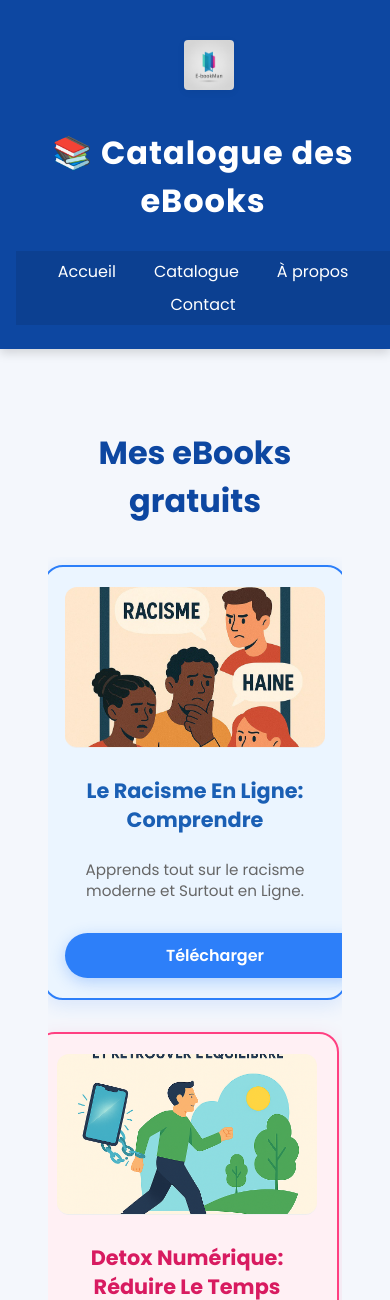
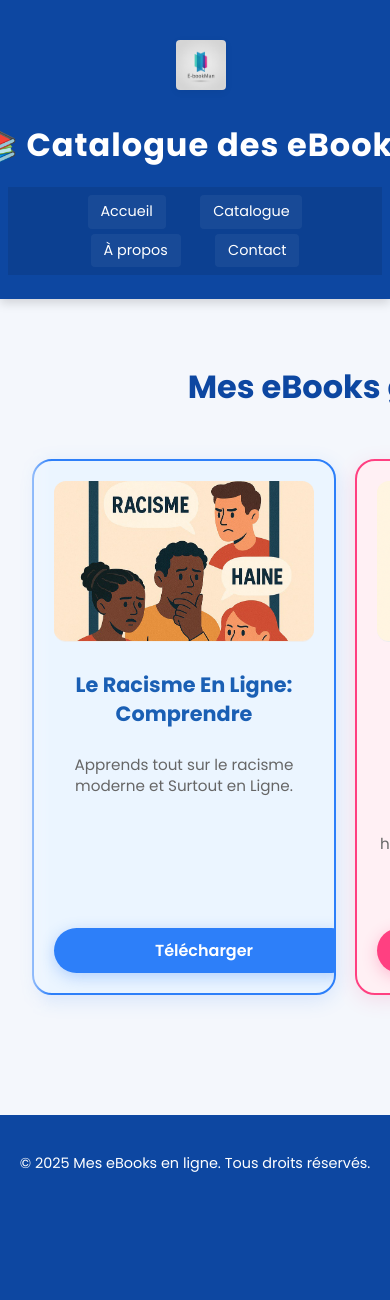
Before and after one commit to ebookstore407-dot/MesEbooks, a PHP site: page /ebooks.html in a window 390 px wide; the page is wider, and only the part inside the window is pictured. Shown: the top 1300 px of that part. After the commit the page ends 1172 px from the top of that part, so only its background shows below. Run offline with PHP 8.4, Linux system fonts and the light colour scheme.

Commit message:
Amélioration du responsive design : header fixe et correction des problèmes de chevauchement

```diff
--- a/css/cards.css
+++ b/css/cards.css
@@ -1,3 +1,48 @@
+/* Conteneur principal des cartes */
+.catalogue {
+  position: relative;
+  z-index: 1;
+  padding: 2rem 0;
+}
+
+.cards {
+  display: flex;
+  flex-wrap: nowrap;
+  justify-content: flex-start;
+  gap: 1.2rem;
+  padding: 1rem;
+  max-width: 100%;
+  margin: 0 auto;
+  overflow-x: auto;
+  scroll-behavior: smooth;
+  -webkit-overflow-scrolling: touch;
+  scrollbar-width: thin;
+  scroll-snap-type: x mandatory;
+  padding-bottom: 1.5rem;
+  position: relative;
+  isolation: isolate;
+  z-index: 1;
+  mask-image: linear-gradient(to right,
+    transparent,
+    black 5%,
+    black 95%,
+    transparent
+  );
+  -webkit-mask-image: linear-gradient(to right,
+    transparent,
+    black 5%,
+    black 95%,
+    transparent
+  );
+}
+
+/* Pour éviter le chevauchement avec le header */
+main {
+  padding-top: 1rem;
+  position: relative;
+  z-index: 1;
+}
+
 /* Styles personnalisés pour les cartes d'ebooks */
 
 /* Style pour la première carte - Thème Bleu */
--- a/css/style.css
+++ b/css/style.css
@@ -6,19 +6,47 @@ header {
   padding: 1rem;
   background: linear-gradient(135deg, #004e92, #000428);
   color: #fff;
-  flex-wrap: wrap;
-  gap: 1rem;
+  position: sticky;
+  top: 0;
+  z-index: 1000;
+  box-shadow: 0 2px 10px rgba(0, 0, 0, 0.1);
+}
+
+header nav {
+  display: flex;
+  align-items: center;
+  gap: 1.5rem;
+}
+
+header nav a {
+  color: white;
+  text-decoration: none;
+  padding: 0.5rem 1rem;
+  border-radius: 4px;
+  transition: all 0.3s ease;
+  white-space: nowrap;
+  font-weight: 500;
+}
+
+header nav a:hover {
+  background: rgba(255, 255, 255, 0.1);
+}
+
+header h1 {
+  font-size: 1.8rem;
+  margin: 0;
+  white-space: nowrap;
 }
 
 @media (max-width: 768px) {
   header {
     flex-direction: column;
-    text-align: center;
     padding: 0.5rem;
+    gap: 0.5rem;
   }
 
   header h1 {
-    font-size: 1.5rem;
+    font-size: 1.4rem;
     margin: 0.5rem 0;
     order: 2;
   }
@@ -28,15 +56,21 @@ header {
     order: 3;
     padding: 0.5rem;
     background: rgba(0, 0, 0, 0.1);
-    display: flex;
     justify-content: center;
     flex-wrap: wrap;
-    gap: 0.5rem;
+    gap: 0.3rem;
+  }
+
+  header nav a {
+    padding: 0.4rem 0.8rem;
+    font-size: 0.9rem;
+    background: rgba(255, 255, 255, 0.05);
   }
 
   header .logo-container {
     order: 1;
     width: 100%;
+    display: flex;
     justify-content: center;
     margin: 0;
   }
```
